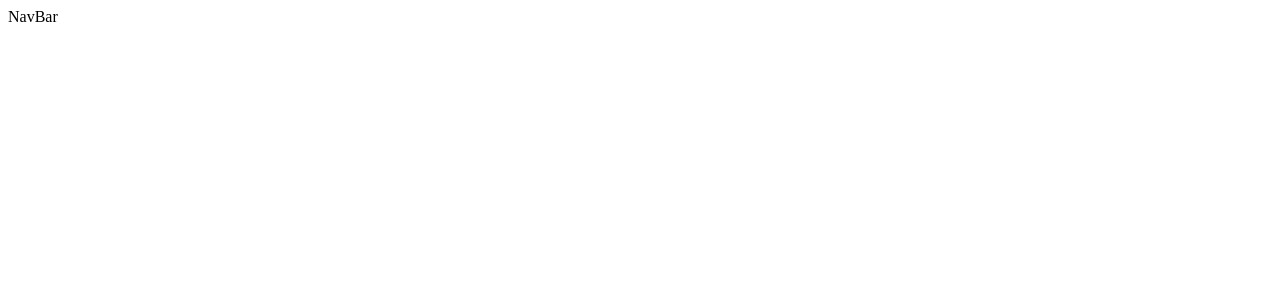
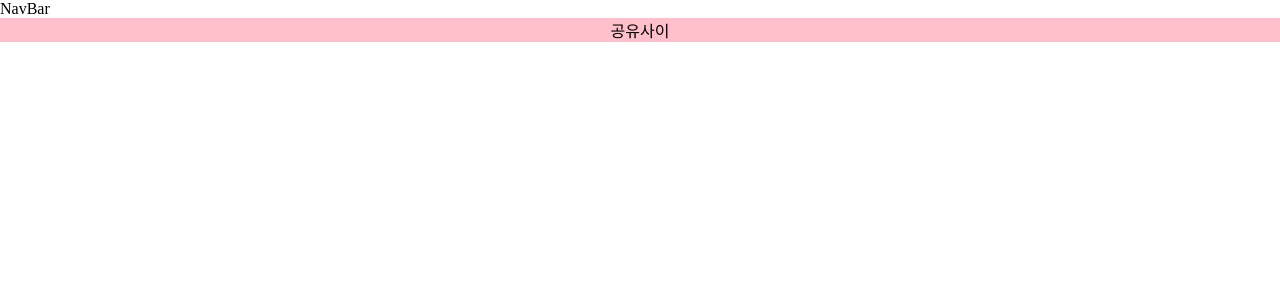
Before and after one commit to 22JH/share42, a React (Create React App) app in the folder AMAG_Project/Frontend/ou42/: page /login in a window 1280 px wide. Before the commit this address had no page. Shown: the top 300 px of the page. Built offline with nearby package versions, Linux system fonts and the light colour scheme.

Commit message:
[FE] UPDATE : global-style 적용 및 navbar 수정

```diff
--- a/AMAG_Project/Frontend/ou42/package.json
+++ b/AMAG_Project/Frontend/ou42/package.json
@@ -3,6 +3,7 @@
   "version": "0.1.0",
   "private": true,
   "dependencies": {
+    "@emotion/react": "^11.10.6",
     "@testing-library/jest-dom": "^5.16.5",
     "@testing-library/react": "^13.4.0",
     "@testing-library/user-event": "^13.5.0",
--- a/AMAG_Project/Frontend/ou42/src/App.tsx
+++ b/AMAG_Project/Frontend/ou42/src/App.tsx
@@ -1,15 +1,30 @@
+/** @jsxImportSource @emotion/react */
 import { BrowserRouter as Router, Routes, Route } from "react-router-dom";
 import Home from "./routes/Home";
 import NavBar from "./components/NavBar";
+import Login from "./routes/auth/logIn/Login";
+import { css, Global } from "@emotion/react";
+
+const globalStyle = css`
+  body {
+    margin: 0;
+    padding: 0;
+    box-sizing: border-box;
+  }
+`;
 
 function App() {
   return (
-    <Router>
+    <>
+      <Global styles={globalStyle} />
       <NavBar />
-      <Routes>
-        <Route path="/" element={<Home />} />
-      </Routes>
-    </Router>
+      <Router>
+        <Routes>
+          <Route path="/" element={<Home />} />
+          <Route path="/login" element={<Login />} />
+        </Routes>
+      </Router>
+    </>
   );
 }
 
--- a/AMAG_Project/Frontend/ou42/src/components/NavBar.tsx
+++ b/AMAG_Project/Frontend/ou42/src/components/NavBar.tsx
@@ -1,3 +1,10 @@
+/** @jsxImportSource @emotion/react */
+import { css } from "@emotion/react";
+
+const container = css`
+  position: absolute;
+`;
+
 export default function NavBar() {
   return (
     <>
--- /dev/null
+++ b/AMAG_Project/Frontend/ou42/src/components/auth/Login.tsx
@@ -0,0 +1,7 @@
+export default function UserLogin() {
+  return (
+    <>
+      <h1>userLogin</h1>
+    </>
+  );
+}
--- /dev/null
+++ b/AMAG_Project/Frontend/ou42/src/routes/auth/logIn/Login.tsx
@@ -0,0 +1,26 @@
+/** @jsxImportSource @emotion/react */
+import { css } from "@emotion/react";
+
+const container = css`
+  height: 100%;
+  background-color: pink;
+  width: 100%;
+  display: flex;
+  justify-content: center;
+  align-content: center;
+`;
+
+export default function Login() {
+  return (
+    <div css={container}>
+      <div className="header">공유사이</div>
+      <div className="loginWindow">
+        <div className="userOrAdmin"></div>
+        <div className="textWindow">
+          <div className="idTxt"></div>
+          <div className="pwdTxt"></div>
+        </div>
+      </div>
+    </div>
+  );
+}
```
Also changed, not shown: AMAG_Project/Frontend/ou42/src/components/UI/Btn.tsx (added, +19 -0 lines).
